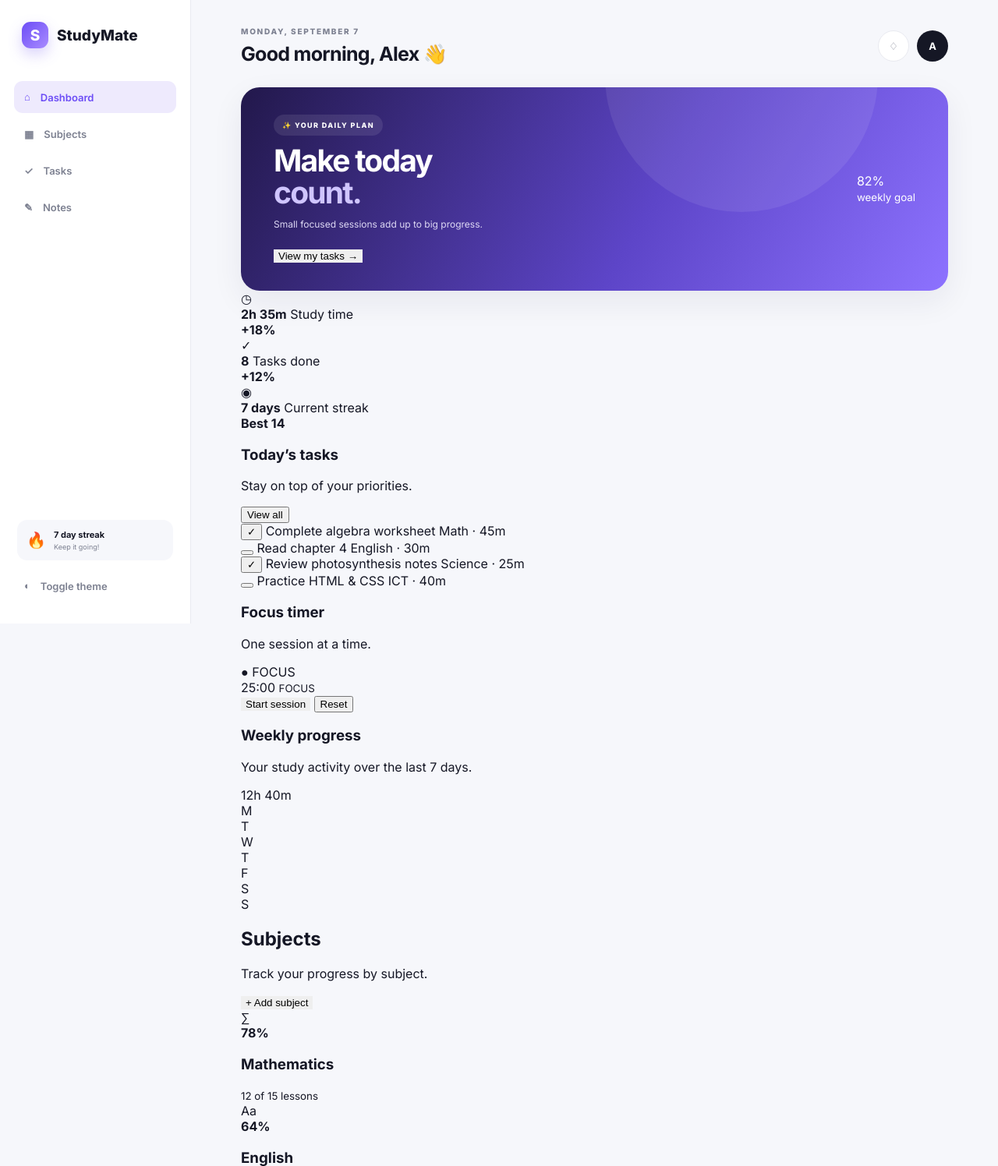
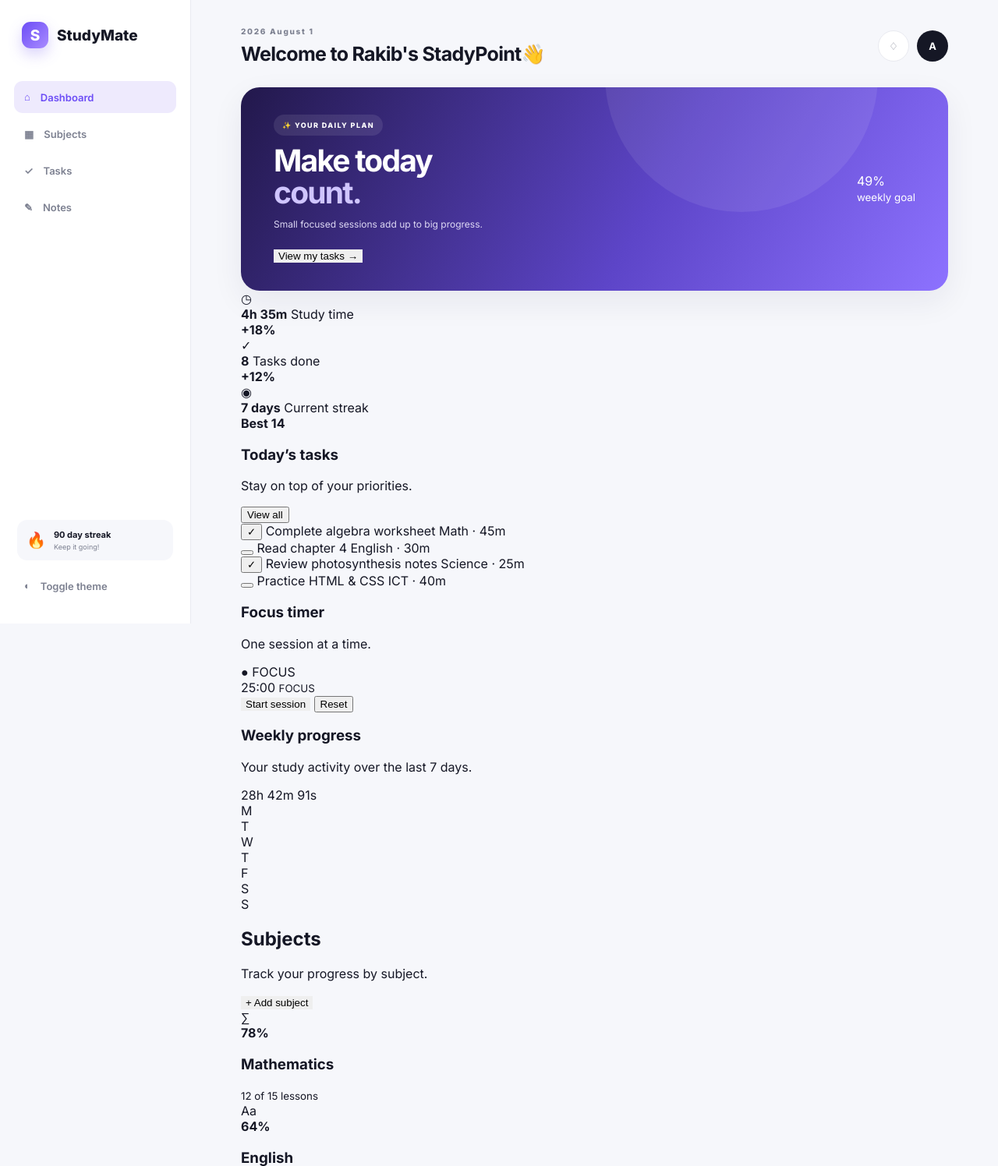
Before and after one commit to rakibonfire2008-cell/Study-Poin34, a plain HTML site: page index.html in a window 1280 px wide. Shown: the top 1496 px of the page at 78% size. Drawn offline with Linux system fonts and the light colour scheme.

Commit message:
Update streaks, time, and date in index.html

```diff
--- a/index.html
+++ b/index.html
@@ -59,7 +59,7 @@
           <span>🔥</span>
 
           <div>
-            <b>7 day streak</b>
+            <b>90 day streak</b>
             <small>Keep it going!</small>
           </div>
         </div>
@@ -82,11 +82,11 @@
 
         <div>
           <p class="eyebrow">
-            MONDAY, SEPTEMBER 7
+            2026 August 1
           </p>
 
           <h1 id="pageTitle">
-            Good morning, Alex 👋
+            Welcome to Rakib's StadyPoint👋
           </h1>
         </div>
 
@@ -140,7 +140,7 @@
           <div class="hero-orb">
 
             <div class="orb-inner">
-              82%
+              49%
             </div>
 
             <small>
@@ -162,7 +162,7 @@
             </div>
 
             <div>
-              <b>2h 35m</b>
+              <b>4h 35m</b>
               <span>Study time</span>
             </div>
 
@@ -282,7 +282,7 @@
               <div class="timer-ring">
 
                 <span id="timer">
-                  25:00
+                  55:00
                 </span>
 
                 <small>
@@ -335,7 +335,7 @@
             </div>
 
             <span class="week-total">
-              12h 40m
+              28h 42m 91s
             </span>
 
           </div>
```
